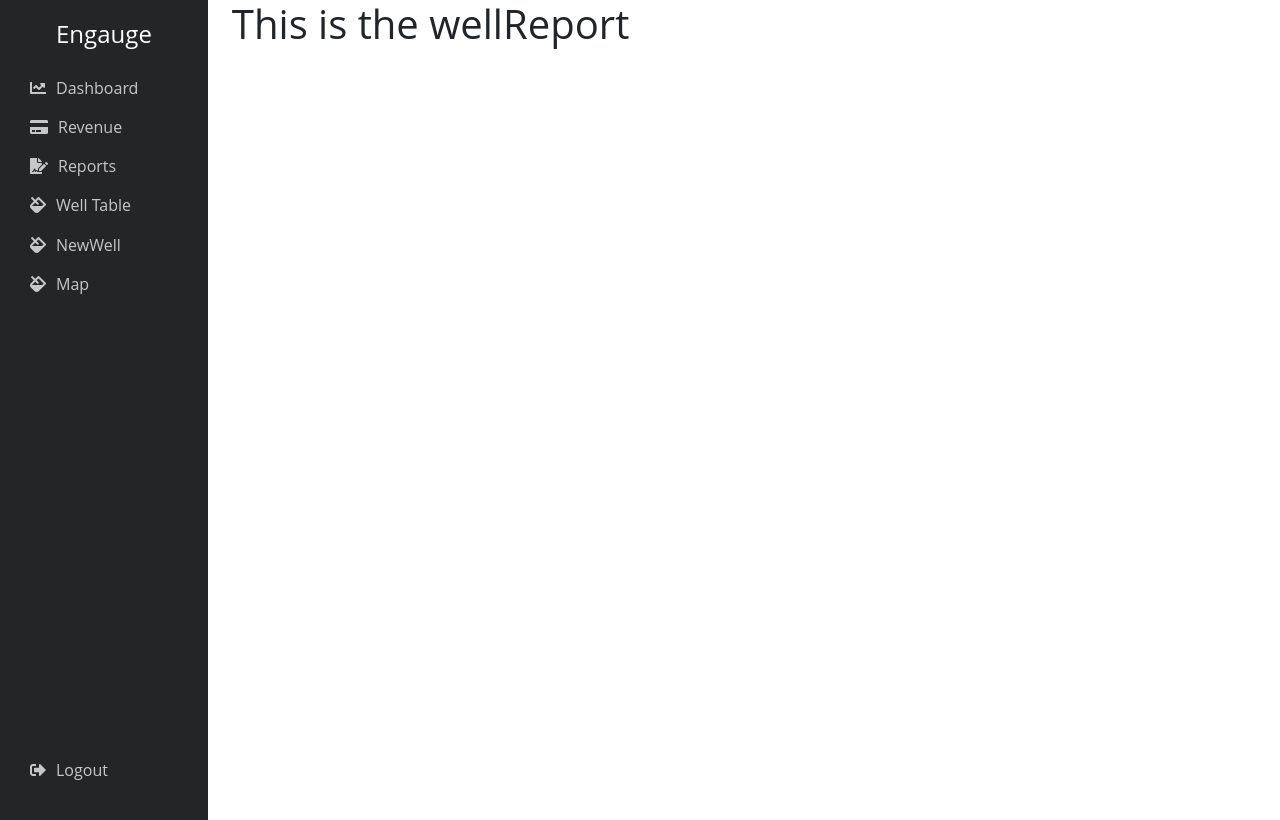
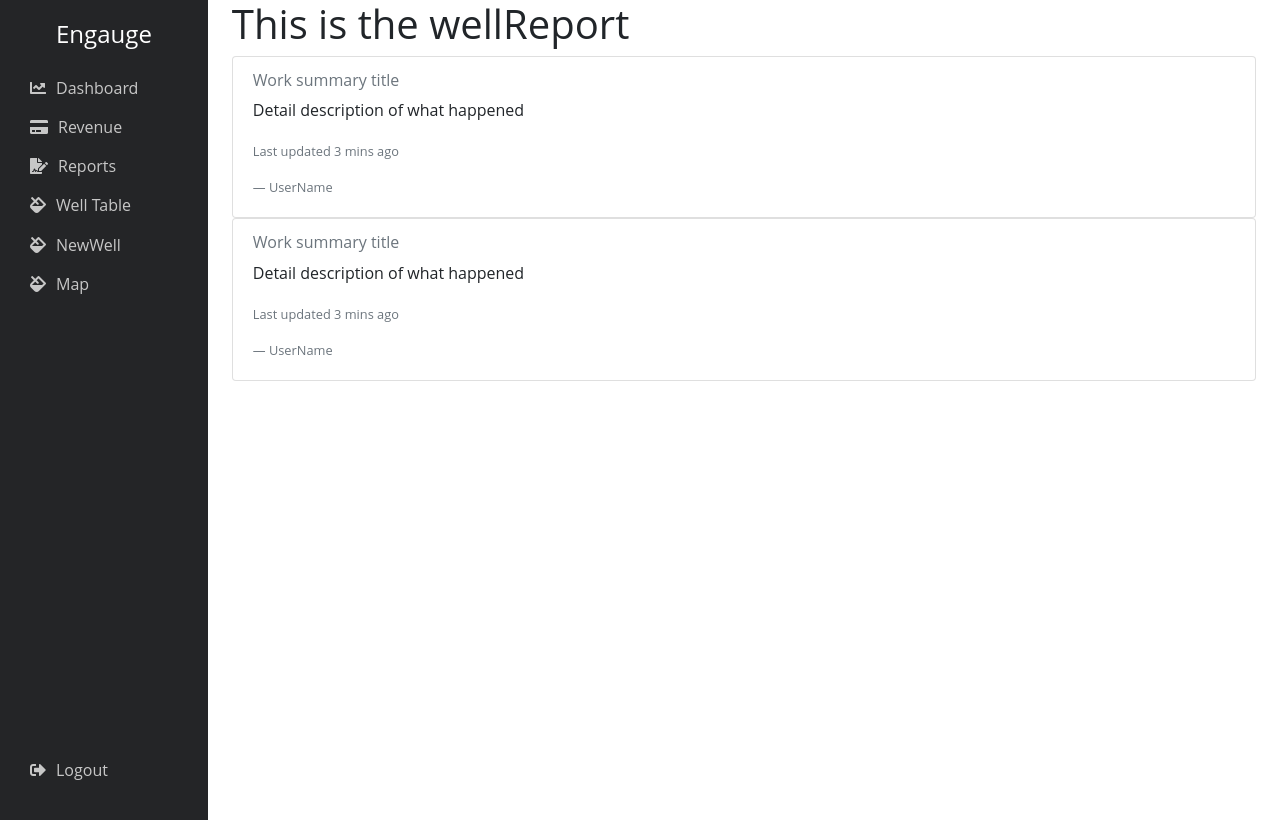
Before and after one commit to Dgarza0413/engauge, a React (Create React App) app in the folder client/: page /reports in a window 1280 px wide. Built offline with nearby package versions, Linux system fonts and the light colour scheme.

Commit message:
well report changes

```diff
--- a/client/src/pages/WellReport.js
+++ b/client/src/pages/WellReport.js
@@ -1,9 +1,40 @@
 import React from "react";
+import Card from "react-bootstrap/Card";
 
 class WellReport extends React.Component {
     render() {
         return (
-            <h1>This is the wellReport</h1>
+            <div>
+                <h1>This is the wellReport</h1>
+                <Card>
+                    <Card.Body>
+                        <Card.Subtitle className="mb-2 text-muted">Work summary title</Card.Subtitle>
+                        <Card.Text>
+                            Detail description of what happened
+                        </Card.Text>
+                        <Card.Text>
+                            <small className="text-muted">Last updated 3 mins ago</small>
+                        </Card.Text>
+                        <footer className="blockquote-footer">
+                            UserName
+                        </footer>
+                    </Card.Body>
+                </Card>
+                <Card>
+                    <Card.Body>
+                        <Card.Subtitle className="mb-2 text-muted">Work summary title</Card.Subtitle>
+                        <Card.Text>
+                            Detail description of what happened
+                        </Card.Text>
+                        <Card.Text>
+                            <small className="text-muted">Last updated 3 mins ago</small>
+                        </Card.Text>
+                        <footer className="blockquote-footer">
+                            UserName
+                        </footer>
+                    </Card.Body>
+                </Card>
+            </div>
         )
     }
 }
```
